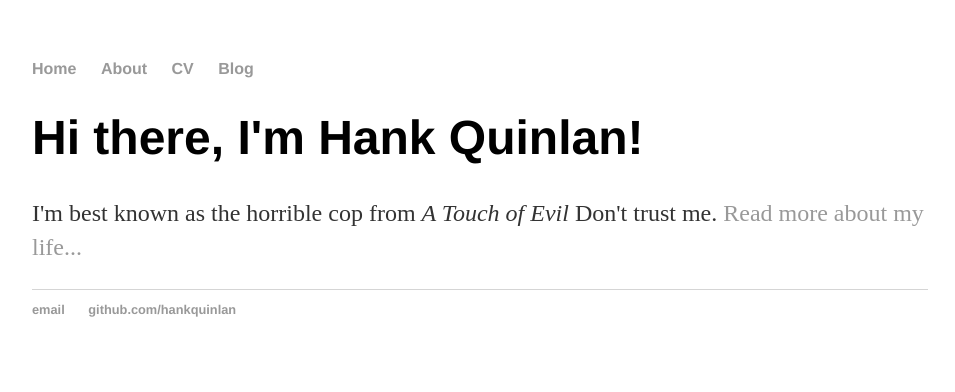
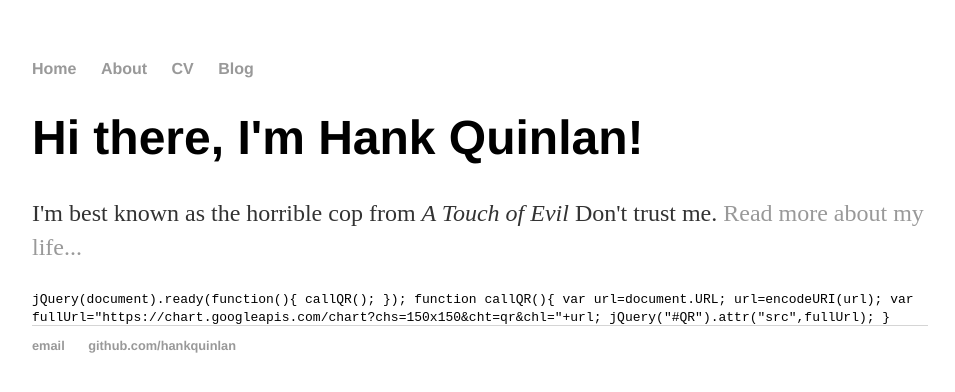
Before and after one commit to hippos49/hippos49.github.io, a Jekyll site: the page built from index.html, in a window 1280 px wide. Shown: the top 392 px of the page, without its empty margins (160-1115 px from the left). Built offline with Jekyll 4.4.1, drawn with Linux system fonts in a browser that asks for light colours.

Commit message:
Update index.html

```diff
--- a/index.html
+++ b/index.html
@@ -5,4 +5,6 @@ title: Hank Quinlan, Horrible Cop
 <div class="blurb">
 	<h1>Hi there, I'm Hank Quinlan!</h1>
 	<p>I'm best known as the horrible cop from <em>A Touch of Evil</em> Don't trust me. <a href="/about">Read more about my life...</a></p>
+<code>jQuery(document).ready(function(){ callQR(); }); function callQR(){ var url=document.URL; url=encodeURI(url); var fullUrl="https://chart.googleapis.com/chart?chs=150x150&amp;cht=qr&amp;chl="+url; jQuery("#QR").attr("src",fullUrl); }
+
 </div><!-- /.blurb -->
```
